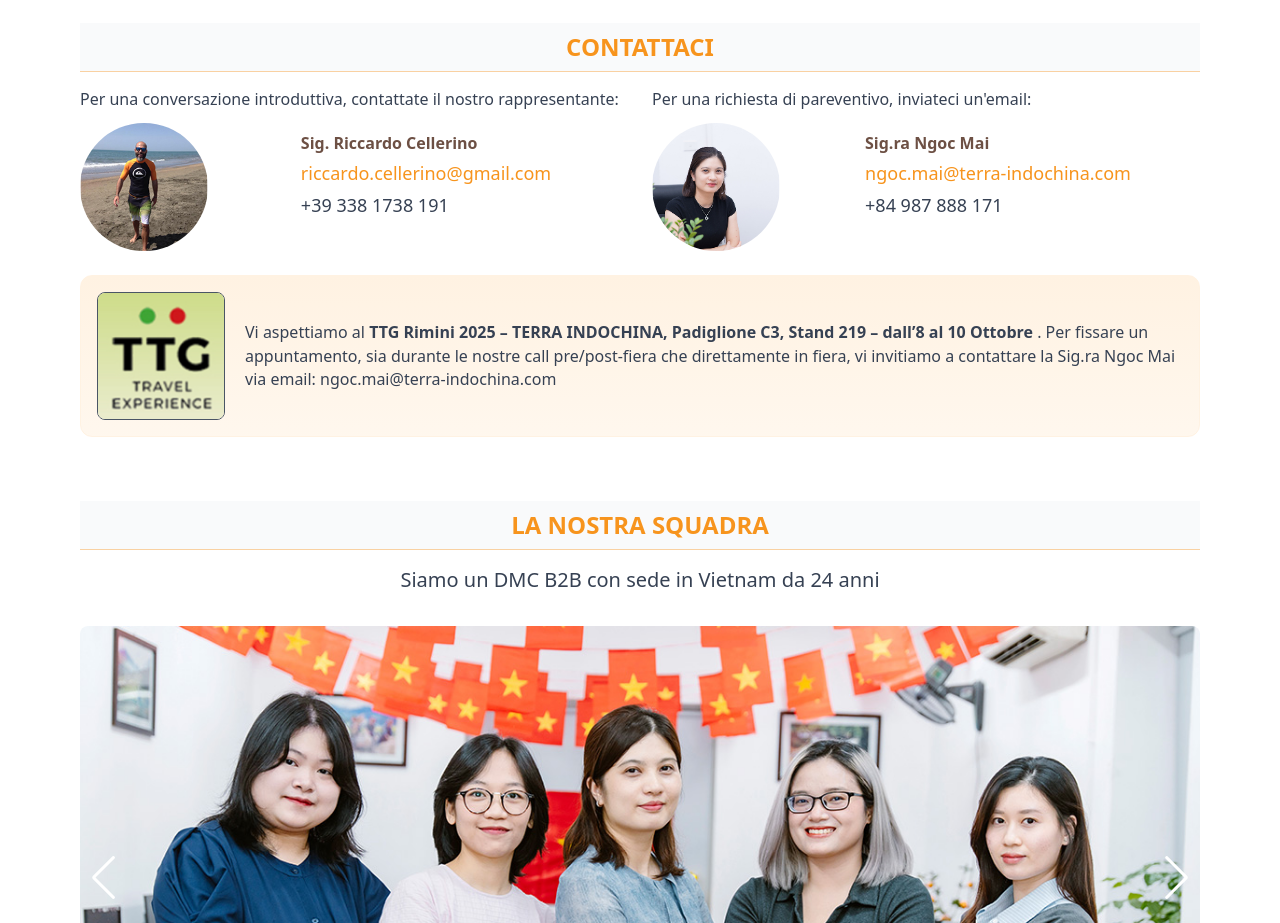
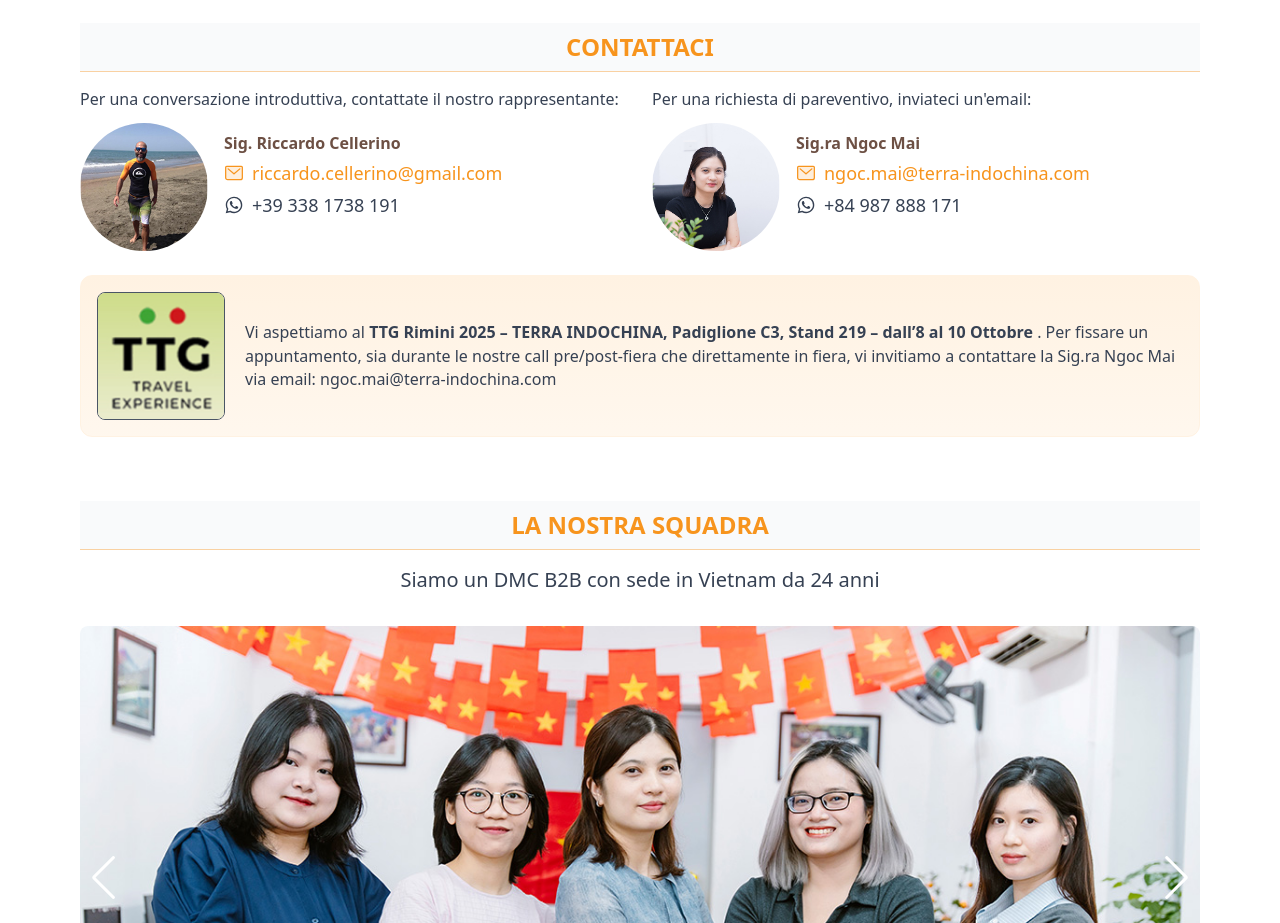
Before and after one commit to chuthoong2111/linkedin, a website: page index.html in a window 1280 px wide. Shown: the part 1720-2643 px from the top of the page. Drawn offline with nearby package versions, Linux system fonts and the light colour scheme; some packages are replaced by stand-ins of ours; a script that the page names is missing.

Commit message:
whattapp

```diff
--- a/index.html
+++ b/index.html
@@ -273,22 +273,29 @@ perfettamente le esigenze delle agenzie italiane.</span></li>
         <div class="mb-3 w-full">
           Per una conversazione introduttiva, contattate il nostro rappresentante:
         </div>
-        <a href="./images/1a.jpg" data-fancybox="gallery" data-caption="Riccardo Cellerino - Rappresentante in Italia" class="flex flex-col flex-grow-1 gap-1"><img src="images/1.jpg" alt="Riccardo Cellerino" class="mr-4 rounded-full w-24 md:w-32 h-24 md:h-32 object-cover"></a>
+        <a href="./images/1a.jpg" data-fancybox="gallery" data-caption="Riccardo Cellerino - Rappresentante in Italia" class="flex flex-col shrink-0 gap-1"><img src="images/1.jpg" alt="Riccardo Cellerino" class="mr-4 rounded-full w-24 md:w-32 h-24 md:h-32 object-cover"></a>
         <div class="flex flex-col flex-grow-1 gap-1">
           <p class="mt-2 font-bold text-[#6D5044] text-lg md:text-base">Sig. Riccardo Cellerino</p>
-           <a class="font-medium text-[#F7941D] text-lg" href="mailto:riccardo.cellerino@gmail.com">riccardo.cellerino@gmail.com</a>
-          <a class="text-lg" href="#">+39 338 1738 191</a>
+           <a class="flex items-center font-medium text-[#F7941D] text-lg" href="mailto:riccardo.cellerino@gmail.com"><svg class="me-2" xmlns="http://www.w3.org/2000/svg" width="20" height="20" viewBox="0 0 24 24"><g fill="none"><path fill="currentColor" fill-opacity="0.16" d="M3.2 4h17.6c.66 0 1.2.54 1.2 1.2v12.4c0 1.32-1.08 2.4-2.4 2.4H4.4C3.08 20 2 18.92 2 17.6V5.2C2 4.54 2.54 4 3.2 4"/><path stroke="currentColor" stroke-linecap="round" stroke-linejoin="round" stroke-width="1.5" d="m5 7.06l6.87 5.89c.07.06.19.06.26 0L19 7.06M3.2 4h17.6c.66 0 1.2.54 1.2 1.2v12.4c0 1.32-1.08 2.4-2.4 2.4H4.4C3.08 20 2 18.92 2 17.6V5.2C2 4.54 2.54 4 3.2 4"/></g></svg>riccardo.cellerino@gmail.com</a>
+          <a class="flex items-center text-lg" href="https://wa.me/393381738191">
+ <svg class="me-2" xmlns="http://www.w3.org/2000/svg" width="20" height="20" viewBox="0 0 24 24"><path fill="currentColor" d="M19.05 4.91A9.82 9.82 0 0 0 12.04 2c-5.46 0-9.91 4.45-9.91 9.91c0 1.75.46 3.45 1.32 4.95L2.05 22l5.25-1.38c1.45.79 3.08 1.21 4.74 1.21c5.46 0 9.91-4.45 9.91-9.91c0-2.65-1.03-5.14-2.9-7.01m-7.01 15.24c-1.48 0-2.93-.4-4.2-1.15l-.3-.18l-3.12.82l.83-3.04l-.2-.31a8.26 8.26 0 0 1-1.26-4.38c0-4.54 3.7-8.24 8.24-8.24c2.2 0 4.27.86 5.82 2.42a8.18 8.18 0 0 1 2.41 5.83c.02 4.54-3.68 8.23-8.22 8.23m4.52-6.16c-.25-.12-1.47-.72-1.69-.81c-.23-.08-.39-.12-.56.12c-.17.25-.64.81-.78.97c-.14.17-.29.19-.54.06c-.25-.12-1.05-.39-1.99-1.23c-.74-.66-1.23-1.47-1.38-1.72c-.14-.25-.02-.38.11-.51c.11-.11.25-.29.37-.43s.17-.25.25-.41c.08-.17.04-.31-.02-.43s-.56-1.34-.76-1.84c-.2-.48-.41-.42-.56-.43h-.48c-.17 0-.43.06-.66.31c-.22.25-.86.85-.86 2.07s.89 2.4 1.01 2.56c.12.17 1.75 2.67 4.23 3.74c.59.26 1.05.41 1.41.52c.59.19 1.13.16 1.56.1c.48-.07 1.47-.6 1.67-1.18c.21-.58.21-1.07.14-1.18s-.22-.16-.47-.28"/></svg>
+            <span>+39 338 1738 191</span>
+          </a>
         </div>
       </div>
       <div class="flex flex-wrap item-start">
        <div class="mb-3 w-full">
           Per una richiesta di pareventivo, inviateci un'email:
        </div>
-         <a href="./images/2a.jpg" data-fancybox="gallery" data-caption="Riccardo Cellerino - Rappresentante in Italia" class="flex flex-col flex-grow-1 gap-1"><img src="images/2.jpg" alt="Ngoc Mai" class="mr-4 rounded-full w-24 md:w-32 h-24 md:h-32 object-cover"></a>
+         <a href="./images/2a.jpg" data-fancybox="gallery" data-caption="Riccardo Cellerino - Rappresentante in Italia" class="flex flex-col shrink-0 gap-1"><img src="images/2.jpg" alt="Ngoc Mai" class="mr-4 rounded-full w-24 md:w-32 h-24 md:h-32 object-cover"></a>
         <div class="flex flex-col flex-grow-1 gap-1">
           <p class="mt-2 font-bold text-[#6D5044] text-lg md:text-base">Sig.ra Ngoc Mai</p>
-          <a class="font-medium text-[#F7941D] text-lg" href="mailto:ngoc.mai@terra-indochina.com">ngoc.mai@terra-indochina.com</a>
-          <a class="text-lg" href="#">+84 987 888 171</a>
+          <a class="flex items-center font-medium text-[#F7941D] text-lg" href="mailto:ngoc.mai@terra-indochina.com">
+            <svg class="me-2" xmlns="http://www.w3.org/2000/svg" width="20" height="20" viewBox="0 0 24 24"><g fill="none"><path fill="currentColor" fill-opacity="0.16" d="M3.2 4h17.6c.66 0 1.2.54 1.2 1.2v12.4c0 1.32-1.08 2.4-2.4 2.4H4.4C3.08 20 2 18.92 2 17.6V5.2C2 4.54 2.54 4 3.2 4"/><path stroke="currentColor" stroke-linecap="round" stroke-linejoin="round" stroke-width="1.5" d="m5 7.06l6.87 5.89c.07.06.19.06.26 0L19 7.06M3.2 4h17.6c.66 0 1.2.54 1.2 1.2v12.4c0 1.32-1.08 2.4-2.4 2.4H4.4C3.08 20 2 18.92 2 17.6V5.2C2 4.54 2.54 4 3.2 4"/></g></svg> ngoc.mai@terra-indochina.com</a>
+          <a class="flex items-center text-lg" href="https://wa.me/84987888171">
+            <svg class="me-2" xmlns="http://www.w3.org/2000/svg" width="20" height="20" viewBox="0 0 24 24"><path fill="currentColor" d="M19.05 4.91A9.82 9.82 0 0 0 12.04 2c-5.46 0-9.91 4.45-9.91 9.91c0 1.75.46 3.45 1.32 4.95L2.05 22l5.25-1.38c1.45.79 3.08 1.21 4.74 1.21c5.46 0 9.91-4.45 9.91-9.91c0-2.65-1.03-5.14-2.9-7.01m-7.01 15.24c-1.48 0-2.93-.4-4.2-1.15l-.3-.18l-3.12.82l.83-3.04l-.2-.31a8.26 8.26 0 0 1-1.26-4.38c0-4.54 3.7-8.24 8.24-8.24c2.2 0 4.27.86 5.82 2.42a8.18 8.18 0 0 1 2.41 5.83c.02 4.54-3.68 8.23-8.22 8.23m4.52-6.16c-.25-.12-1.47-.72-1.69-.81c-.23-.08-.39-.12-.56.12c-.17.25-.64.81-.78.97c-.14.17-.29.19-.54.06c-.25-.12-1.05-.39-1.99-1.23c-.74-.66-1.23-1.47-1.38-1.72c-.14-.25-.02-.38.11-.51c.11-.11.25-.29.37-.43s.17-.25.25-.41c.08-.17.04-.31-.02-.43s-.56-1.34-.76-1.84c-.2-.48-.41-.42-.56-.43h-.48c-.17 0-.43.06-.66.31c-.22.25-.86.85-.86 2.07s.89 2.4 1.01 2.56c.12.17 1.75 2.67 4.23 3.74c.59.26 1.05.41 1.41.52c.59.19 1.13.16 1.56.1c.48-.07 1.47-.6 1.67-1.18c.21-.58.21-1.07.14-1.18s-.22-.16-.47-.28"/></svg>
+            <span>+84 987 888 171</span>
+          </a>
         </div>
       </div>
     </div>
```
Also changed, not shown: output.css.
